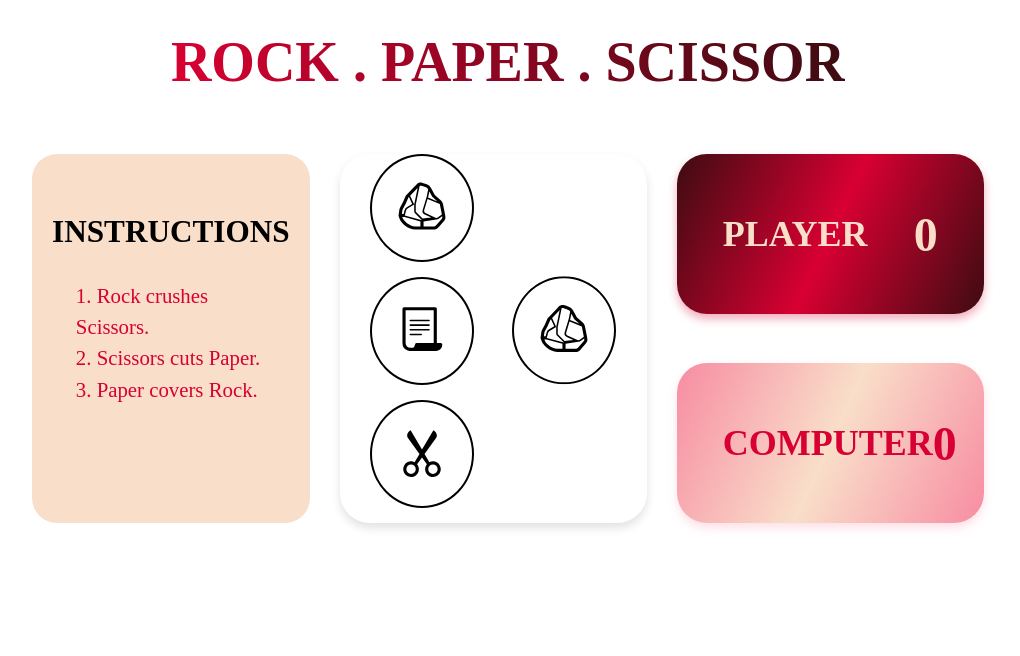
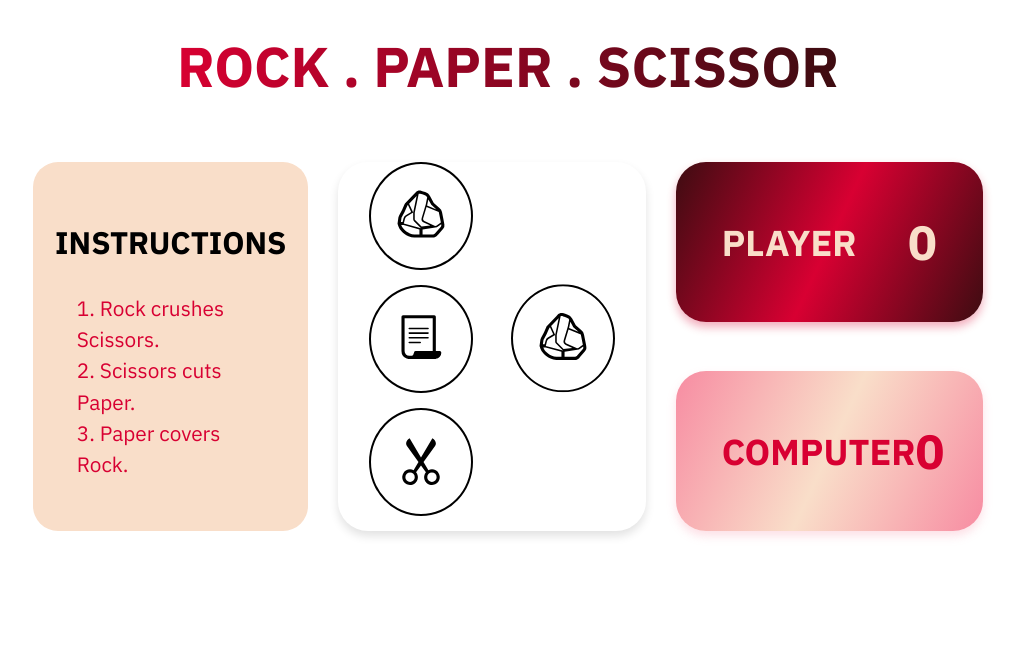
Before and after one commit to MuHisham/rock-paper-scissor, a plain HTML site: page index.html in a window 1280 px wide. Shown: the whole page, without its empty margins (132-1152 px from the left). Drawn offline with Linux system fonts and the light colour scheme.

Commit message:
Feat: Minor Typography changes

```diff
--- a/styles.css
+++ b/styles.css
@@ -1,5 +1,7 @@
+@import url('https://fonts.googleapis.com/css2?family=IBM+Plex+Sans:wght@400;700&display=swap');
+
 * {
-    font-family: "IBM Plex Sans";
+    font-family: "IBM Plex Sans", sans-serif;
     margin: 0;
     padding: 0;
     box-sizing: border-box;
@@ -62,7 +64,7 @@ main {
     margin-bottom: 30px;
     font-size: 1.95em;
     text-transform: uppercase;
-    font-weight: 900;
+    font-weight: 700;
 }
 
 .instC {
```
